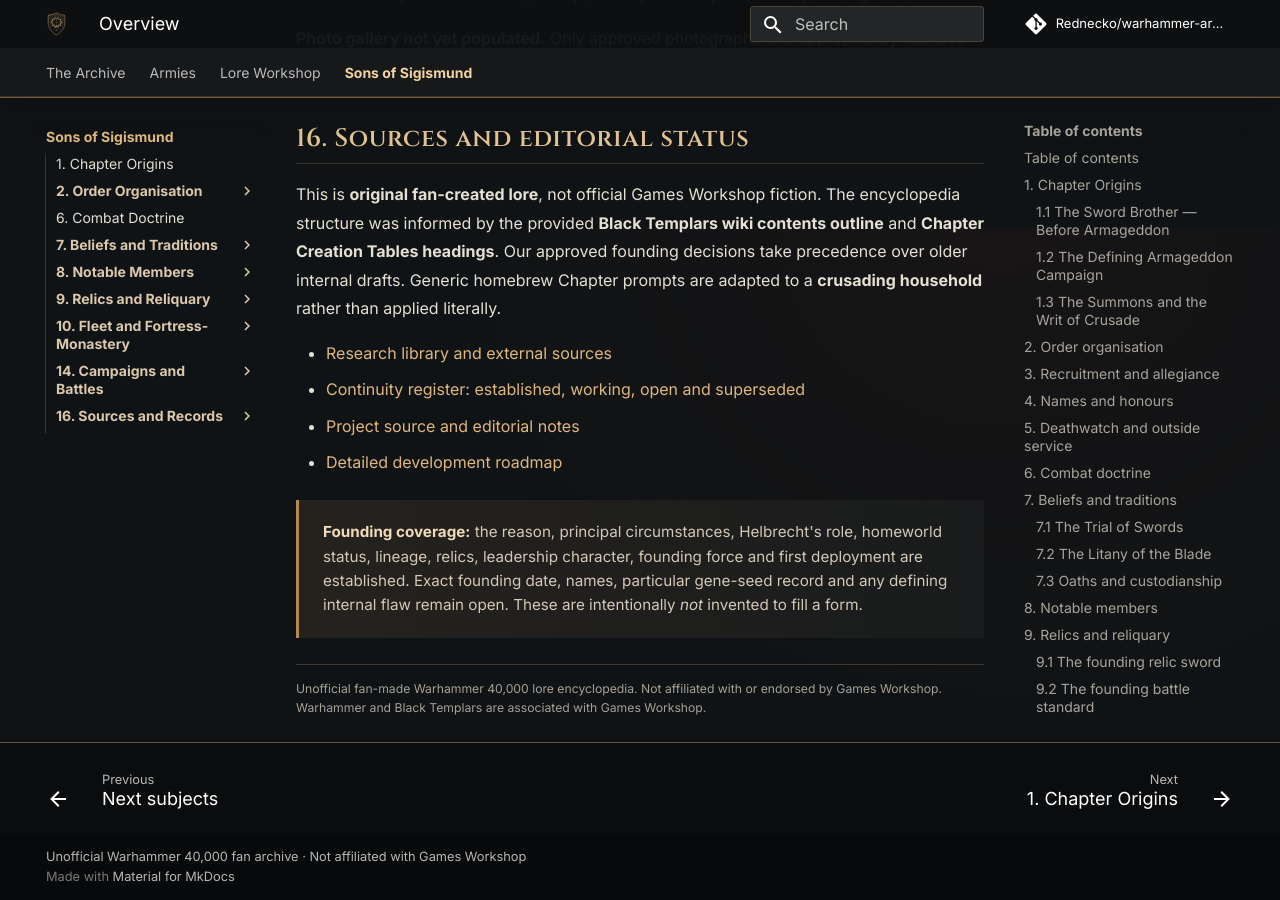
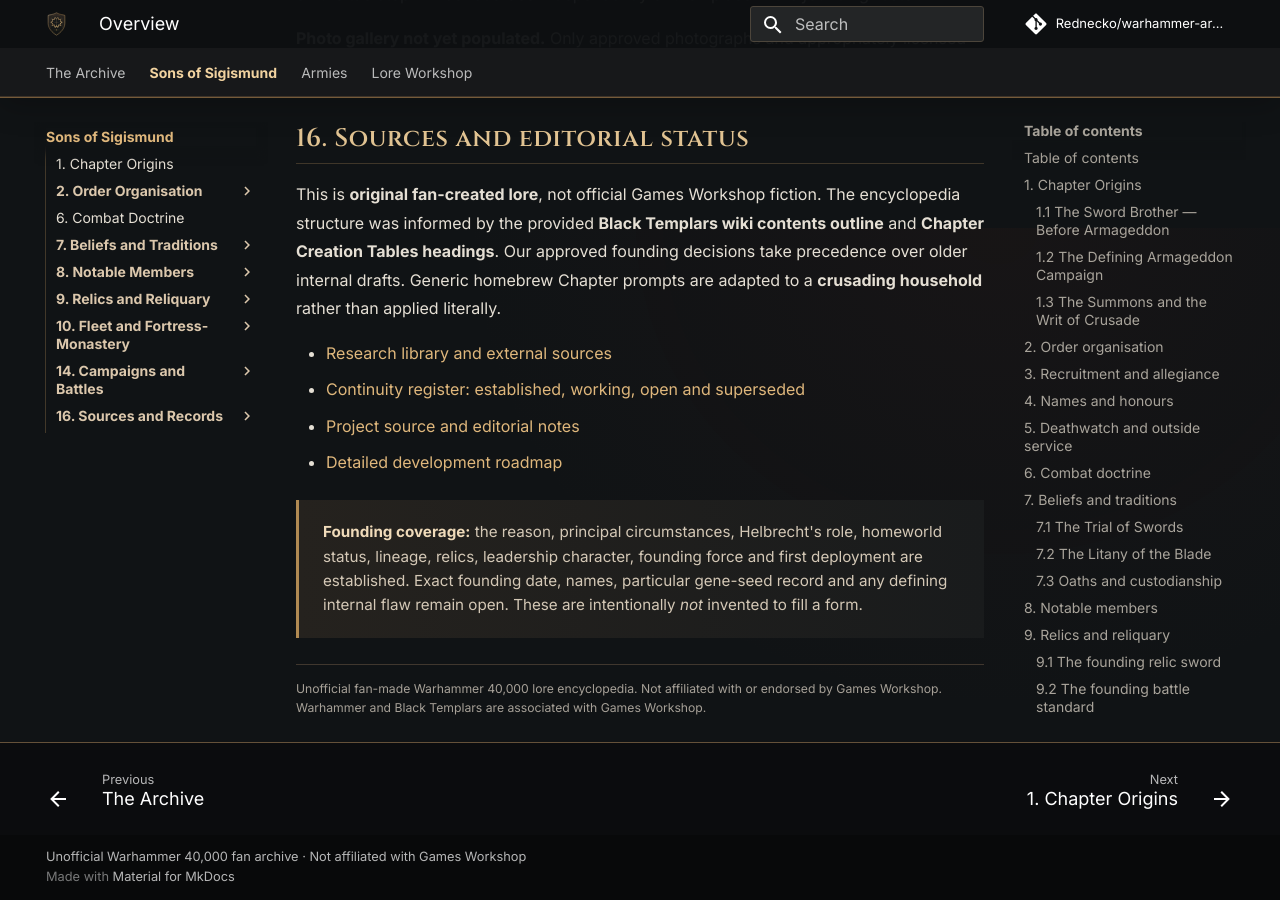
Before and after one commit to Rednecko/warhammer-archives, an MkDocs documentation site: the page built from docs/sons-of-sigismund/index.md, in a window 1280 px wide and 900 px high, scrolled down 12372 px. Built offline with MkDocs 1.6.1 and Material for MkDocs 9.7.7, drawn with Linux system fonts in a browser that asks for light colours; comment, search, counter and statistics services are not loaded; part of the change alters nothing that is shown.

Commit message:
Feature Sons of Sigismund as the first top navigation tab

```diff
--- a/mkdocs.yml
+++ b/mkdocs.yml
@@ -51,10 +51,6 @@ markdown_extensions:
 
 nav:
   - The Archive: index.md
-  - Armies: armies/index.md
-  - Lore Workshop:
-      - Research library: research/index.md
-      - Next subjects: research/next-topics.md
   - Sons of Sigismund:
       - Overview: sons-of-sigismund/index.md
       - "1. Chapter Origins": sons-of-sigismund/history/founding.md
@@ -84,3 +80,7 @@ nav:
       - "16. Sources and Records":
           - "16.1 Continuity register": sons-of-sigismund/archive/canon-status.md
           - "16.2 Sources and editorial notes": sons-of-sigismund/archive/sources.md
+  - Armies: armies/index.md
+  - Lore Workshop:
+      - Research library: research/index.md
+      - Next subjects: research/next-topics.md
```
